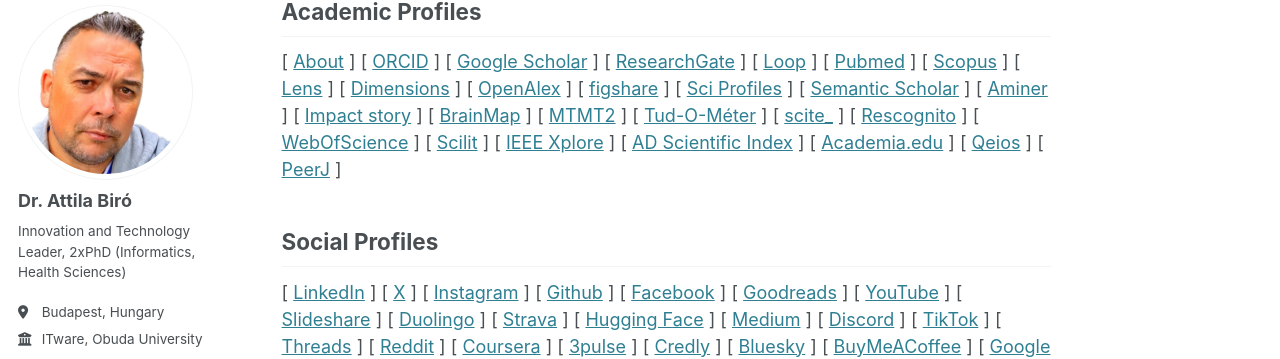
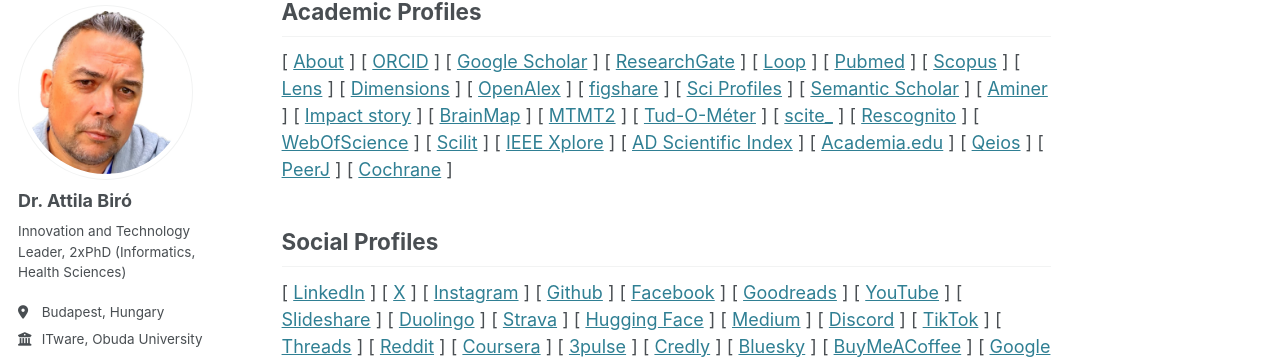
Before and after one commit to biroka/biroka.github.io, a Jekyll site: the page built from _pages/about.md, in a window 1280 px wide and 900 px high, scrolled down 2848 px. Shown: the part 101-460 px from the top of the window. Built offline with Jekyll 4.4.1, drawn with Linux system fonts in a browser that asks for light colours; some web fonts are replaced.

Commit message:
Update about.md

```diff
--- a/_pages/about.md
+++ b/_pages/about.md
@@ -83,6 +83,7 @@ Academic Profiles
 [ <a target="_blank" href="https://uma.academia.edu/AttilaBiro">Academia.edu</a> ]
 [ <a target="_blank" href="https://www.qeios.com/profile/101667">Qeios</a> ]
 [ <a target="_blank" href="https://peerj.com/abiro">PeerJ</a> ]
+[ <a target="_blank" href="https://engage.cochrane.org/profiles/31609">Cochrane</a> ]
 
 
 Social Profiles
```
